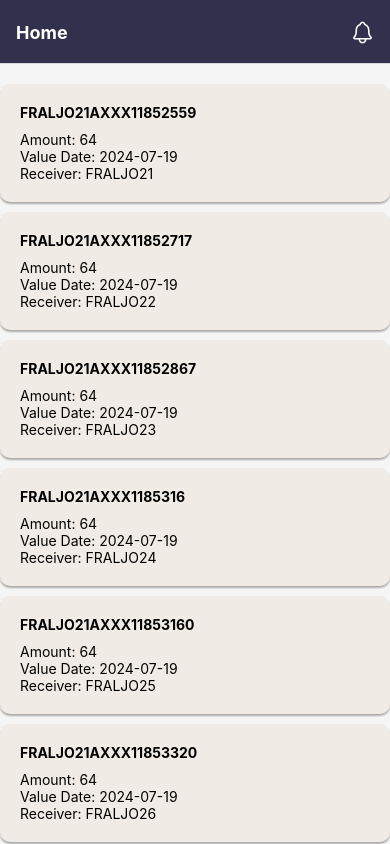
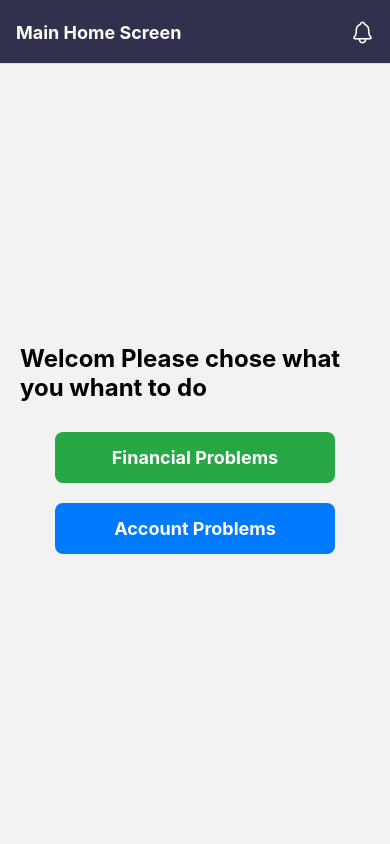
Before and after one commit to mjaber5/jomopay, a React Native app: screen /MainHome in a window 390 px wide. Built offline with nearby package versions, Linux system fonts and the light colour scheme.

Commit message:
added screens MainHome and some modyfication

```diff
--- a/App.js
+++ b/App.js
@@ -1,13 +1,16 @@
+App
+
 import React from 'react';
 import { NavigationContainer } from '@react-navigation/native';
 import { createNativeStackNavigator } from '@react-navigation/native-stack';
-import Icon from 'react-native-vector-icons/Ionicons'; // Import the icon library
+import Icon from 'react-native-vector-icons/Ionicons';
 import HomeScreen from './components/screens/HomeScreen';
 import TransactionData from './components/screens/TransactionData';
 import RequestConfirmation from './components/screens/RequestConfirmation';
 import SuccessRequest from './components/screens/SuccessRequest';
 import NotificationScreen from './components/screens/NotificationScreen';
-import WaitFewTime from './components/screens/WaitFewTime';
+import Dispute from './components/screens/Dispute'; // Import the new Dispute screen
+import MainHomeScreen from './components/screens/MineHomeScreen'; // Import MainHomeScreen
 import appColor from './util/app_colors';
 
 const Stack = createNativeStackNavigator();
@@ -16,7 +19,7 @@ export default function App() {
   return (
     <NavigationContainer>
       <Stack.Navigator
-        initialRouteName="Home"
+        initialRouteName="MainHome" // Set MainHomeScreen as the initial route
         screenOptions={({ navigation }) => ({
           headerStyle: {
             backgroundColor: appColor.secondBackgroundColor,
@@ -36,12 +39,41 @@ export default function App() {
           ),
         })}
       >
-        <Stack.Screen name="Home" component={HomeScreen} options={{ title: 'Home' }} />
-        <Stack.Screen name="TransactionData" component={TransactionData} options={{ title: 'Transaction info' }} />
-        <Stack.Screen name="RequestConfirmation" component={RequestConfirmation} options={{ title: 'Dispute info' }} />
-        <Stack.Screen name="SuccessRequest" component={SuccessRequest} options={{ title: 'Success' }} />
-        <Stack.Screen name="NotificationScreen" component={NotificationScreen} options={{ title: 'Notifications' }} />
-        <Stack.Screen name="WaitFewTime" component={WaitFewTime} options={{ title: 'Wait' }} />
+        <Stack.Screen
+          name="MainHome"
+          component={MainHomeScreen}
+          options={{ title: 'Main Home Screen' }}
+        />
+        <Stack.Screen
+          name="Home"
+          component={HomeScreen}
+          options={{ title: 'Home' }}
+        />
+        <Stack.Screen
+          name="TransactionData"
+          component={TransactionData}
+          options={{ title: 'Transaction Data' }}
+        />
+        <Stack.Screen
+          name="RequestConfirmation"
+          component={RequestConfirmation}
+          options={{ title: 'Request Confirmation' }}
+        />
+        <Stack.Screen
+          name="SuccessRequest"
+          component={SuccessRequest}
+          options={{ title: 'Success' }}
+        />
+        <Stack.Screen
+          name="NotificationScreen"
+          component={NotificationScreen}
+          options={{ title: 'Notifications' }}
+        />
+        <Stack.Screen
+          name="Dispute"
+          component={Dispute}
+          options={{ title: 'Dispute' }}
+        />
       </Stack.Navigator>
     </NavigationContainer>
   );
--- /dev/null
+++ b/components/screens/Dispute.js
@@ -0,0 +1,115 @@
+import React from 'react';
+import { View, Text, StyleSheet, TouchableOpacity, ScrollView } from 'react-native';
+import appColor from '../../util/app_colors';
+
+const Dispute = ({ route, navigation }) => {
+  const { cardData } = route.params;
+
+  return (
+    <ScrollView contentContainerStyle={styles.container}>
+      <View style={styles.detailsContainer}>
+        <Text style={styles.detailLabel}>Category:</Text>
+        <Text style={styles.detail}>{cardData.disputeCategory}</Text>
+        <Text style={styles.detailLabel}>Subject:</Text>
+        <Text style={styles.detail}>{cardData.subject}</Text>
+        <Text style={styles.detailLabel}>Amount:</Text>
+        <Text style={styles.detail}>{cardData.amount.value} {cardData.amount.currency}</Text>
+        <Text style={styles.detailLabel}>Status:</Text>
+        <Text style={styles.detail}>{cardData.status}</Text>
+      </View>
+
+      <View style={styles.buttonContainer}>
+        <TouchableOpacity
+          style={[styles.button, { backgroundColor: '#DC3545' }]} // Cancel Color
+          onPress={() => navigation.navigate('Home')}
+        >
+          <Text style={styles.buttonText}>Close</Text>
+        </TouchableOpacity>
+        <TouchableOpacity
+          style={[styles.button, { backgroundColor: '#007BFF' }]} // Primary Color
+          onPress={() => {
+            // Add Attachment functionality
+          }}
+        >
+          <Text style={styles.buttonText}>Replay</Text>
+        </TouchableOpacity>
+        <TouchableOpacity
+          style={[styles.button, { backgroundColor: '#007BFF' }]} // Primary Color
+          onPress={() => {
+            // Reply functionality
+          }}
+        >
+          <Text style={styles.buttonText}>Read</Text>
+        </TouchableOpacity>
+        <TouchableOpacity
+          style={[styles.button, { backgroundColor: '#007BFF' }]} // Primary Color
+          onPress={() => {
+            // Reply functionality
+          }}
+        >
+          <Text style={styles.buttonText}>Assign</Text>
+        </TouchableOpacity>
+      </View>
+    </ScrollView>
+  );
+};
+
+const styles = StyleSheet.create({
+  container: {
+    flexGrow: 1,
+    padding: 20,
+    backgroundColor: appColor.mainColor,
+  },
+  title: {
+    fontSize: 28,
+    fontWeight: '700',
+    color: appColor.textColor,
+    marginBottom: 20,
+    textAlign: 'center',
+  },
+  detailsContainer: {
+    marginBottom: 30,
+    padding: 20,
+    borderRadius: 12,
+    backgroundColor: appColor.secondBackgroundColor,
+    shadowColor: '#000',
+    shadowOffset: { width: 0, height: 4 },
+    shadowOpacity: 0.2,
+    shadowRadius: 6,
+    elevation: 4,
+  },
+  detailLabel: {
+    fontSize: 18,
+    fontWeight: '600',
+    color: appColor.lightTextColor,
+    marginBottom: 5,
+  },
+  detail: {
+    fontSize: 16,
+    color: appColor.lightTextColor,
+    marginBottom: 15,
+  },
+  buttonContainer: {
+    flexDirection: 'row',
+    justifyContent: 'space-between',
+    flexWrap: 'wrap',
+  },
+  button: {
+    flex: 1,
+    marginHorizontal: 5,
+    marginVertical: 5, // Added marginVertical for better spacing
+    paddingVertical: 15,
+    borderRadius: 8,
+    alignItems: 'center',
+    justifyContent: 'center',
+    elevation: 5,
+  },
+  buttonText: {
+    color: '#fff',
+    fontSize: 16,
+    fontWeight: 'bold',
+    textAlign: 'center',
+  },
+});
+
+export default Dispute;
--- /dev/null
+++ b/components/screens/MineHomeScreen.js
@@ -0,0 +1,69 @@
+import React from 'react';
+import { View, Text, TouchableOpacity, StyleSheet } from 'react-native';
+import { useNavigation } from '@react-navigation/native';
+import appColor from '../../util/app_colors';
+
+const MainHomeScreen = () => {
+  const navigation = useNavigation();
+
+  const handleGoToHomeScreen = () => {
+    navigation.navigate('Home');
+  };
+
+  return (
+    <View style={styles.container}>
+      <Text style={styles.title}>Welcom Please chose what you whant to do</Text>
+      <View style={styles.buttonContainer}>
+      <TouchableOpacity
+          style={[styles.button, { backgroundColor: '#28A745' }]} // Success Color
+          onPress={handleGoToHomeScreen}
+        >
+          <Text style={styles.buttonText}>Financial Problems</Text>
+        </TouchableOpacity>
+        <TouchableOpacity
+          style={[styles.button, { backgroundColor: '#007BFF' }]} // Primary Color
+          onPress={() => {
+            // First Button Action (placeholder)
+            console.log('First Button Pressed');
+          }}
+        >
+          <Text style={styles.buttonText}>Account Problems</Text>
+        </TouchableOpacity>
+      </View>
+    </View>
+  );
+};
+
+const styles = StyleSheet.create({
+  container: {
+    flex: 1,
+    justifyContent: 'center',
+    alignItems: 'center',
+    backgroundColor: appColor.backgroundColor,
+    padding: 20,
+  },
+  title: {
+    fontSize: 24,
+    fontWeight: 'bold',
+    color: appColor.textColor,
+    marginBottom: 20,
+  },
+  buttonContainer: {
+    width: '100%',
+    alignItems: 'center',
+  },
+  button: {
+    width: '80%',
+    paddingVertical: 15,
+    borderRadius: 8,
+    marginVertical: 10,
+    alignItems: 'center',
+  },
+  buttonText: {
+    color: '#fff',
+    fontSize: 18,
+    fontWeight: 'bold',
+  },
+});
+
+export default MainHomeScreen;
--- a/components/screens/NotificationScreen.js
+++ b/components/screens/NotificationScreen.js
@@ -1,9 +1,11 @@
-import { View, Text, StyleSheet, FlatList } from 'react-native';
+import React, { useState, useEffect } from 'react';
+import { View, Text, FlatList, StyleSheet, TouchableOpacity, ActivityIndicator } from 'react-native';
 import appColor from '../../util/app_colors';
-import { useState, useEffect } from 'react';
 
-const NotificationScreen = () => {
+const NotificationScreen = ({ navigation }) => {
   const [disputes, setDisputes] = useState([]);
+  const [isLoading, setIsLoading] = useState(true);
+  const [error, setError] = useState("");
 
   useEffect(() => {
     const requestOptions = {
@@ -17,29 +19,40 @@ const NotificationScreen = () => {
       .then(response => response.json())
       .then(data => {
         setDisputes(data.disputes || []);
-        console.log(data);
+        setIsLoading(false);
+        setError("");
       })
       .catch(error => {
         console.error('Error fetching disputes:', error);
+        setIsLoading(false);
+        setError("Failed to fetch disputes.");
       });
   }, []);
-  const renderDisputeItem = ({ item }) => (
-    <View style={styles.itemContainer}>
-      <Text style={styles.itemText}>Reference: {item.reference}</Text>
-      <Text style={styles.itemText}>Category: {item.disputeCategory}</Text>
-      <Text style={styles.itemText}>Subject: {item.subject}</Text>
-      <Text style={styles.itemText}>Amount: {item.amount.value} {item.amount.currency}</Text>
-      <Text style={styles.itemText}>Status: {item.status}</Text>
-    </View>
+
+  const renderCardItem = ({ item }) => (
+    <TouchableOpacity
+      style={styles.card}
+      onPress={() => navigation.navigate('Dispute', { cardData: item })}
+    >
+      <Text style={styles.cardTitle}>Category: {item.disputeCategory}</Text>
+      <Text style={styles.cardTitle}>Subject: {item.subject}</Text>
+      <Text style={styles.cardTitle}>Amount: {item.amount.value} {item.amount.currency}</Text>
+    </TouchableOpacity>
   );
 
   return (
     <View style={styles.container}>
-      <FlatList
-        data={disputes}
-        renderItem={renderDisputeItem}
-        keyExtractor={item => item.reference} // Ensure you have a unique key for each item
-      />
+      {isLoading ? (
+        <ActivityIndicator size="large" color={appColor.mainColor} />
+      ) : (
+        <FlatList
+          data={disputes}
+          renderItem={renderCardItem}
+          keyExtractor={(item) => item.reference}
+          contentContainerStyle={styles.cardContainer}
+        />
+      )}
+      {error ? <Text style={styles.errorText}>{error}</Text> : null}
     </View>
   );
 };
@@ -48,15 +61,32 @@ const styles = StyleSheet.create({
   container: {
     flex: 1,
     backgroundColor: appColor.backgroundColor,
+    padding: 20,
   },
-  itemContainer: {
-    padding: 10,
-    borderBottomWidth: 1,
-    borderBottomColor: '#ccc',
+  cardContainer: {
+    paddingVertical: 20,
   },
-  itemText: {
+  card: {
+    backgroundColor: appColor.mainColor,
+    padding: 20,
+    marginBottom: 10,
+    borderRadius: 10,
+    shadowColor: '#000',
+    shadowOffset: { width: 0, height: 2 },
+    shadowOpacity: 0.3,
+    shadowRadius: 2,
+    elevation: 5,
+  },
+  cardTitle: {
     fontSize: 18,
     color: appColor.textColor,
+    fontWeight: 'bold',
+    marginBottom: 5,
+  },
+  errorText: {
+    color: 'red',
+    textAlign: 'center',
+    marginTop: 20,
   },
 });
 
--- a/components/screens/RequestConfirmation.js
+++ b/components/screens/RequestConfirmation.js
@@ -1,4 +1,4 @@
-import React, { useState } from 'react';
+import React, { useState, useEffect } from 'react';
 import { View, Text, TextInput, TouchableOpacity, StyleSheet, Alert } from 'react-native';
 import { Picker } from '@react-native-picker/picker';
 import { useNavigation, useRoute } from '@react-navigation/native';
@@ -15,6 +15,14 @@ const RequestConfirmation = () => {
 
   const categories = ['TECH', 'WRBN', 'APNM'];
   const subCategories = ['ACNS', 'MSPY', 'APMM'];
+
+  // Automatically select the corresponding sub-category based on the selected category
+  useEffect(() => {
+    const categoryIndex = categories.indexOf(selectedCategory);
+    if (categoryIndex !== -1) {
+      setSelectedSubCategory(subCategories[categoryIndex] || '');
+    }
+  }, [selectedCategory]);
 
   const handleAmountChange = (input) => {
     let newAmount = parseFloat(input);
@@ -81,8 +89,7 @@ const RequestConfirmation = () => {
   };
 
   const handleYesButtonPress = () => {
-    navigation.navigate('WaitFewTime');
-    registerDispute();
+    navigation.navigate('SuccessRequest');
   };
 
   const handleNoButtonPress = () => {
@@ -115,14 +122,20 @@ const RequestConfirmation = () => {
       </Picker>
       <Picker
         selectedValue={selectedSubCategory}
-        onValueChange={(itemValue) => setSelectedSubCategory(itemValue)}
-        style={styles.picker}
+        style={[styles.picker]}
+        enabled={false} // Disable the Picker
       >
         <Picker.Item label="Select Sub-Category" value="" />
         {subCategories.map((subCategory, index) => (
           <Picker.Item key={index} label={subCategory} value={subCategory} />
         ))}
       </Picker>
+      <TextInput
+        style={styles.massage}
+        multiline={true}
+        placeholder="Enter message here..."
+        numberOfLines={4} // Adjust the number of lines as needed
+      />
 
       <Text style={styles.label}>Date:</Text>
       <TextInput
@@ -131,11 +144,11 @@ const RequestConfirmation = () => {
         editable={false}
       />
       <View style={styles.buttonContainer}>
-        <TouchableOpacity style={[styles.button, { backgroundColor: appColor.secondBackgroundColor }]} onPress={handleYesButtonPress}>
-          <Text style={styles.buttonText}>Yes</Text>
+        <TouchableOpacity style={[styles.button, { backgroundColor: appColor.secondBackgroundColor }]} onPress={registerDispute}>
+          <Text style={styles.buttonText}>Send</Text>
         </TouchableOpacity>
         <TouchableOpacity style={[styles.button, { backgroundColor: appColor.secondBackgroundColor }]} onPress={handleNoButtonPress}>
-          <Text style={styles.buttonText}>No</Text>
+          <Text style={styles.buttonText}>Cancel</Text>
         </TouchableOpacity>
       </View>
     </View>
@@ -190,6 +203,17 @@ const styles = StyleSheet.create({
     fontSize: 18,
     fontWeight: 'bold',
   },
+  massage: {
+    width: '100%',
+    padding: 10,
+    borderColor: '#ccc',
+    borderWidth: 1,
+    borderRadius: 8,
+    backgroundColor: appColor.mainColor,
+    color: appColor.textColor,
+    textAlignVertical: 'top', // Ensures text starts from the top
+    height: 100, // Adjust height as needed
+  },
 });
 
 export default RequestConfirmation;
```
